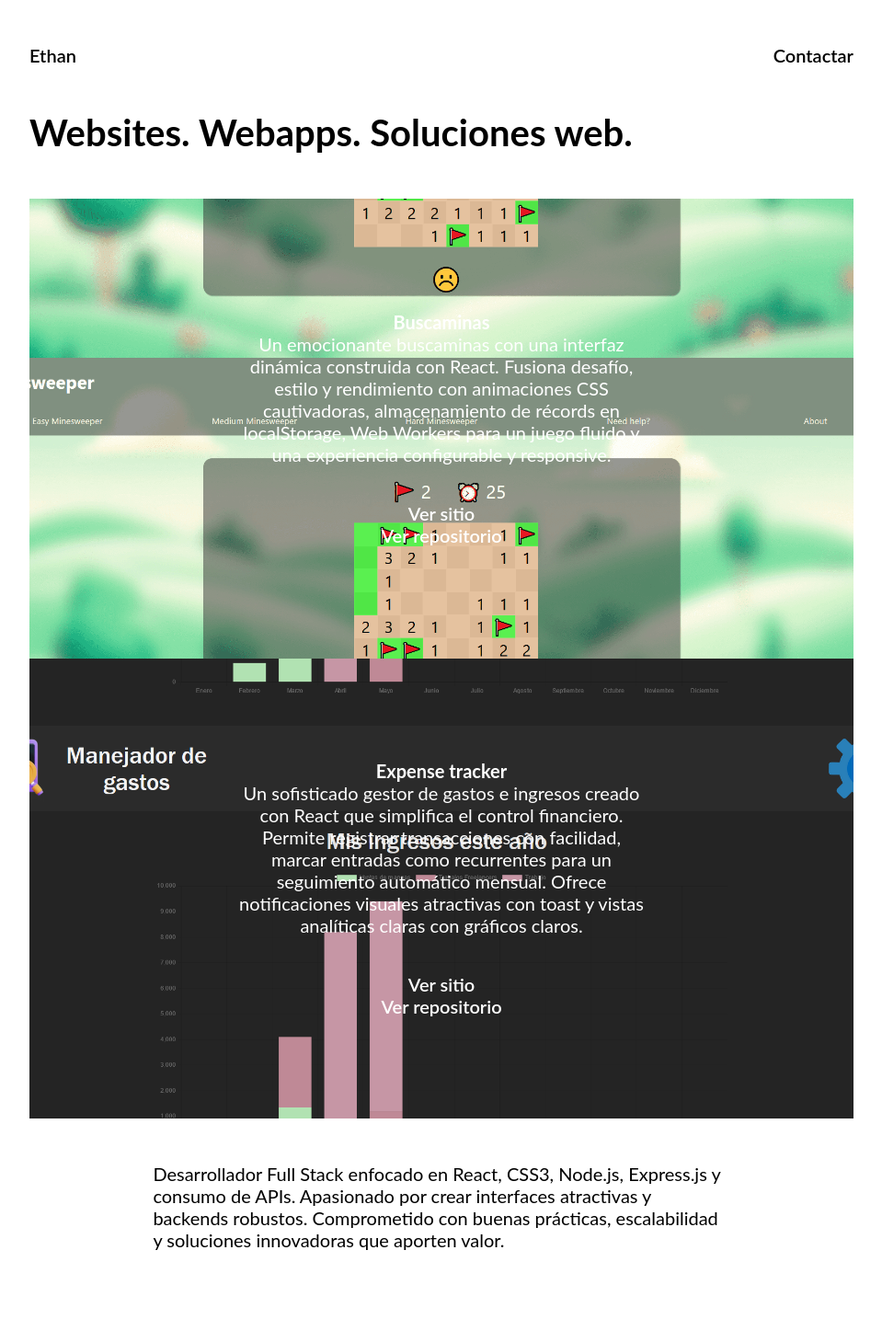
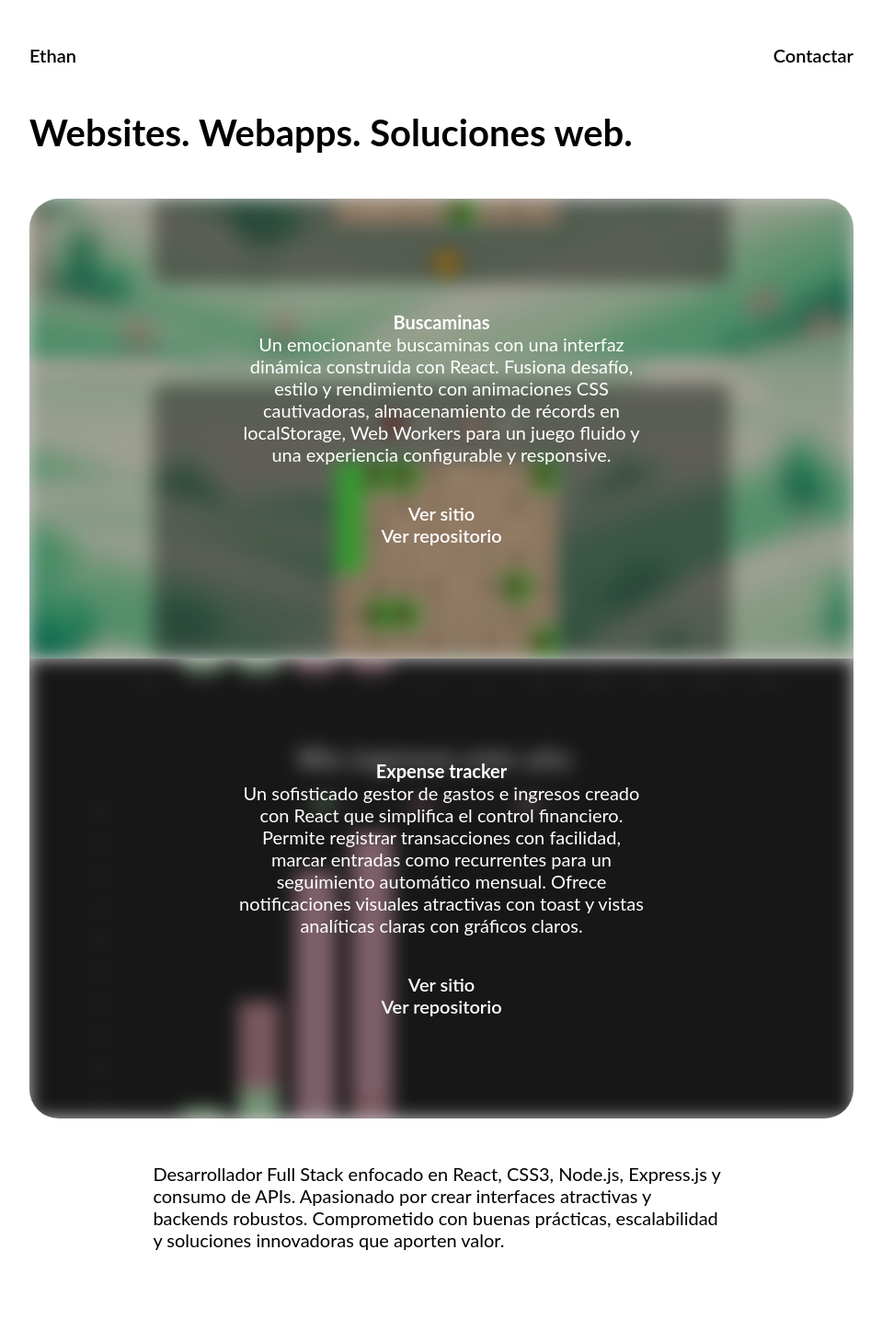
Before and after one commit to Ethan04Munoz/Portafolio, a React (Vite) app in the folder portafolio/: page / in a window 1280 px wide. Shown: the top 1459 px of the page at 92% size, without its empty margins (160-1119 px from the left). Built offline with nearby package versions, Linux system fonts and the light colour scheme.

Commit message:
Cambio de imagenes, uso de las blur, darken, id y enlaces de PArallax y ContenidoParallax

```diff
--- a/portafolio/src/App.css
+++ b/portafolio/src/App.css
@@ -45,3 +45,11 @@
 .enlace:hover::after {
     background-color: #3493ff;
 }
+
+#primerProyecto {
+    border-radius: 4vh 4vh 0 0;
+}
+
+#ultimoProyecto {
+    border-radius: 0 0 4vh 4vh;
+}
--- a/portafolio/src/App.jsx
+++ b/portafolio/src/App.jsx
@@ -13,26 +13,36 @@ function App() {
                     <h1>Websites. Webapps. Soluciones web.</h1>
                 </div>
                 <Parallax
-                    backgroundImage={'img/webp/buscaminas.webp'}
+                    backgroundImage={'img/webp/buscaminasCut.webp'}
                     strength={0.8}
+                    blur={10}
+                    darken={20}
+                    id={'primerProyecto'}
                 >
                     <ContenidoParallax
                         titulo="Buscaminas"
                         texto={`Un emocionante buscaminas con una interfaz dinámica construida con React.
                         Fusiona desafío, estilo y rendimiento con animaciones CSS cautivadoras, almacenamiento de récords en localStorage,
-                         Web Workers para un juego fluido y una experiencia configurable y responsive.`}
+                        Web Workers para un juego fluido y una experiencia configurable y responsive.`}
+                        enlaceRepositorio="https://github.com/Ethan04Munoz/Buscaminas"
+                        enlaceSitio="https://ethan04munoz.github.io/Buscaminas/"
                     />
                     <div style={{ height: '500px', borderRadius: '1rem 0 1rem 0' }} />
                 </Parallax>
                 <Parallax
-                    backgroundImage={'img/webp/expenseTracker.webp'}
+                    backgroundImage={'img/webp/expenseTrackerCut.webp'}
                     strength={0.8}
+                    blur={10}
+                    darken={20}
+                    id={'ultimoProyecto'}
                 >
                     <ContenidoParallax
                         titulo="Expense tracker"
                         texto={`Un sofisticado gestor de gastos e ingresos creado con React que simplifica el control financiero.
                         Permite registrar transacciones con facilidad, marcar entradas como recurrentes para un seguimiento automático mensual.
                         Ofrece notificaciones visuales atractivas con toast y vistas analíticas claras con gráficos claros.`}
+                        enlaceRepositorio="https://github.com/Ethan04Munoz/ExpenseTracker"
+                        enlaceSitio="https://ethan04munoz.github.io/ExpenseTracker/"
                     />
                     <div style={{ height: '500px' }} />
                 </Parallax>
```
